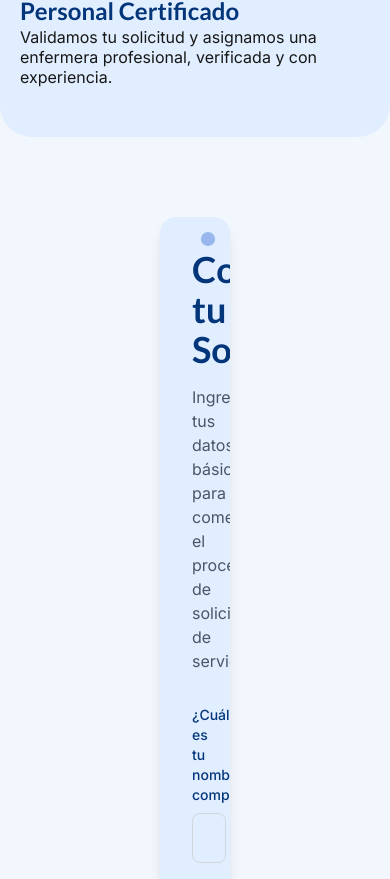
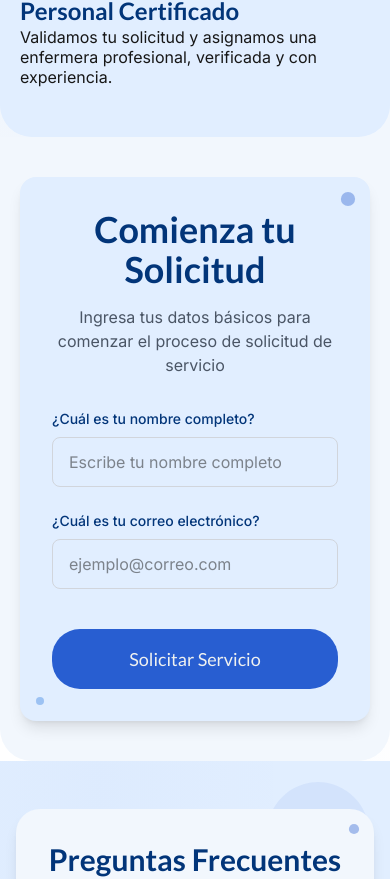
Before and after one commit to rt885/cuidana, a Next.js app: page / in a window 390 px wide. Shown: the part 4971-5850 px from the top of the page. Built offline with nearby package versions, Linux system fonts and the light colour scheme.

Commit message:
fix: update layout and styles in InitialForm for improved responsiveness and visual consistency

```diff
--- a/src/components/home/InitialForm.js
+++ b/src/components/home/InitialForm.js
@@ -241,7 +241,7 @@ const InitialForm = () => {
         />
       ))}
 
-      <div className="bg-secondary-background px-40 py-20 rounded-b-[56px] relative z-10">
+      <div className="bg-secondary-background py-10 px-5 md:py-16 md:px-8 lg:px-40 lg:py-20 rounded-b-4xl md:rounded-b-[56px] relative z-10">
         <motion.div
           className="max-w-2xl mx-auto"
           initial="hidden"
```
